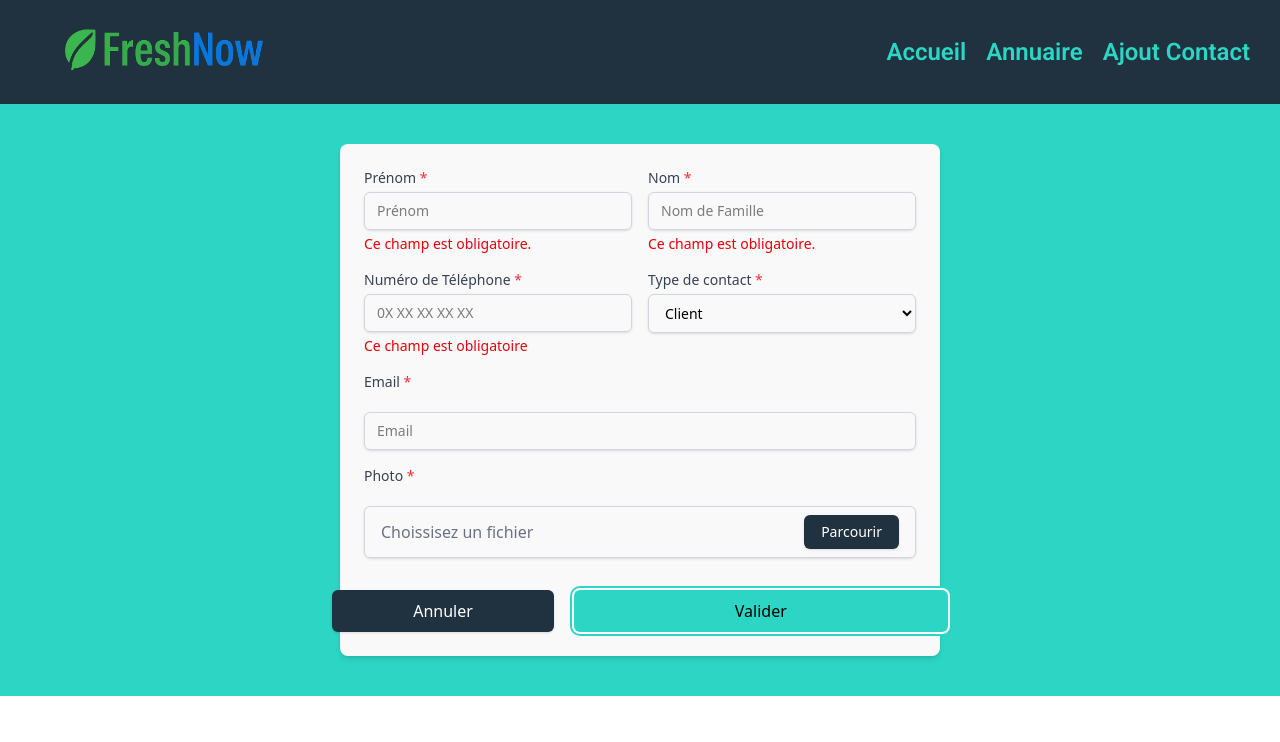
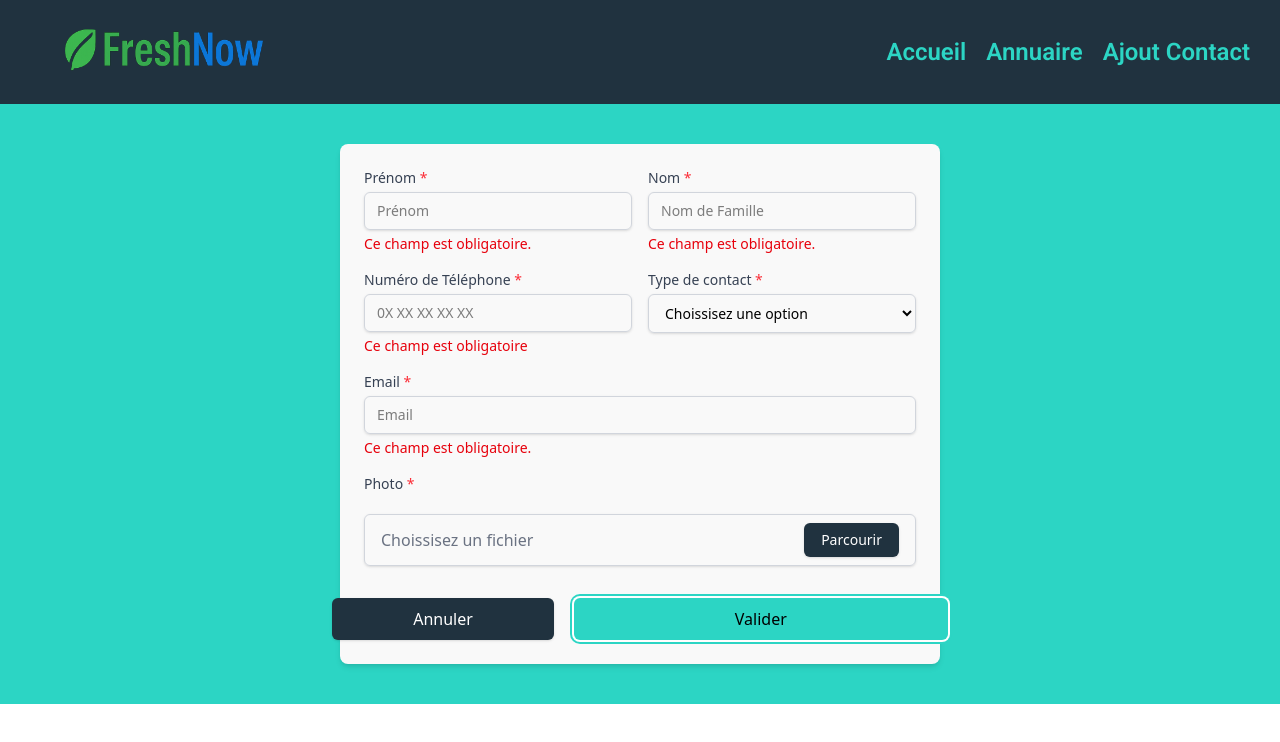
Before and after one commit to Simplon-hdf/brief-annuaire-contacts-groupe-c, an Angular app: page /formulaire in a window 1280 px wide. Both pictures are taken after typing "Sample", "Sample", "5551234", "name@example.com" into the empty fields and a click on the button "Valider". Shown: the top 742 px of the page. Built offline with nearby package versions, Linux system fonts and the light colour scheme.

Commit message:
feat(formulaire): add if verification on select type and imput email

```diff
--- a/src/app/formulaire/formulaire.html
+++ b/src/app/formulaire/formulaire.html
@@ -2,6 +2,7 @@
     <form (ngSubmit)="onSubmit()" class="grid grid-cols-1 sm:grid-cols-2 gap-4 p-6 w-6/12 bg-brand-white rounded-lg shadow-md">
         <div class="col-start-1">
             <label for="prenom" class="block text-sm font-medium text-gray-700 mb-1">Prénom <span class="text-red-500">*</span></label>
+
             <input type="text" id="prenom" name="prenom" [(ngModel)]="prenom" pattern="^[A-Za-zÀ-ÿ\s'-]+$" placeholder="Prénom"
                 class="w-full px-3 py-2 border border-gray-300 rounded-md shadow-sm focus:outline-none focus:ring-brand-blue focus:border-brand-blue sm:text-sm"
                 required #prenomModel="ngModel">
@@ -22,6 +23,7 @@
         </div>
         <div class="col-start-2">
             <label for="nom" class="block col-start-2 text-sm font-medium text-gray-700 mb-1">Nom <span class="text-red-500">*</span></label>
+
             <input type="text" id="nom" name="nom" [(ngModel)]="nom" pattern="^[A-Za-zÀ-ÿ\s'-]+$" placeholder="Nom de Famille"
                 class="w-full px-3 py-2 border border-gray-300 rounded-md shadow-sm focus:outline-none focus:ring-brand-blue focus:border-brand-blue sm:text-sm"
                 required #nomModel="ngModel">
@@ -43,6 +45,7 @@
 
         <div class="col-start-1">
             <label for="numero" class="block text-sm font-medium text-gray-700 mb-1">Numéro de Téléphone <span class="text-red-500">*</span></label>
+
             <input type="tel" id="numero" name="numero" pattern="^(0[1-9])(?:[ .-]?[0-9]{2}){4}$" [(ngModel)]="numero" placeholder="0X XX XX XX XX"
             class="w-full px-3 py-2 border border-gray-300 rounded-md shadow-sm focus:outline-none focus:ring-brand-blue focus:border-brand-blue sm:text-sm"
             required #num="ngModel">
@@ -65,20 +68,49 @@
 
         <div class="col-start-2">
             <label for="type" class="block text-sm font-medium text-gray-700 mb-1">Type de contact <span class="text-red-500">*</span></label>
-            <select id="type" name="type"
+
+            <select id="type" name="type" [(ngModel)]="type"
                 class="w-full px-3 py-2 border border-gray-300 rounded-md shadow-sm focus:outline-none focus:ring-brand-blue focus:border-brand-blue sm:text-sm"
-                required>
-            <option value="" disabled>Choissisez une option</option>
-            <option value="Client">Client</option>
-            <option value="Fournisseur">Fournisseur</option>
-        </select>
+                required #typeModel="ngModel">
+                <option value="" disabled>Choissisez une option</option>
+                <option value="Client">Client</option>
+                <option value="Fournisseur">Fournisseur</option>
+
+                    @if (typeModel.invalid && (typeModel.dirty || typeModel.touched)) {
+                        <div class="text-red-6àà text-sm mt-1">
+                            @if (typeModel.hasError('required')) {
+                                <div>
+                                    Ce champ est obligatoire.
+                                </div>
+                            }
+                        </div>
+                    }
+            </select>
         </div>
 
+        <div class="col-span-2">
+            <label for="email" class="block text-sm font-medium text-gray-700 mb-1 sm:col-span-2">Email <span class="text-red-500">*</span></label>
 
-        <label for="email" class="block text-sm font-medium text-gray-700 mb-1 sm:col-span-2">Email <span class="text-red-500">*</span></label>
-        <input type="email" id="email" name="email" [(ngModel)]="email" placeholder="Email"
+            <input type="email" id="email" name="email" [(ngModel)]="email" placeholder="Email"
             class="w-full px-3 py-2 border border-gray-300 rounded-md shadow-sm focus:outline-none focus:ring-brand-blue focus:border-brand-blue sm:col-span-2 sm:text-sm"
-            required>
+            required #emailModel="ngModel">
+
+                @if (emailModel.invalid && (emailModel.dirty || emailModel.touched)) {
+                    <div class="text-red-600 text-sm mt-1">
+                        @if (emailModel.hasError('required')) {
+                            <div>
+                                Ce champ est obligatoire.
+                            </div>
+                        }
+                        @if (emailModel.hasError('email')) {
+                            <div>
+                                Veuillez entrer une adresse email valide.
+                            </div>
+                        }
+                    </div>
+                }
+        </div>
+
 
         <label for="img" class="block text-sm font-medium text-gray-700 mb-1 sm:col-span-2">Photo <span class="text-red-500">*</span></label>
         <div class="sm:col-span-2">
```
